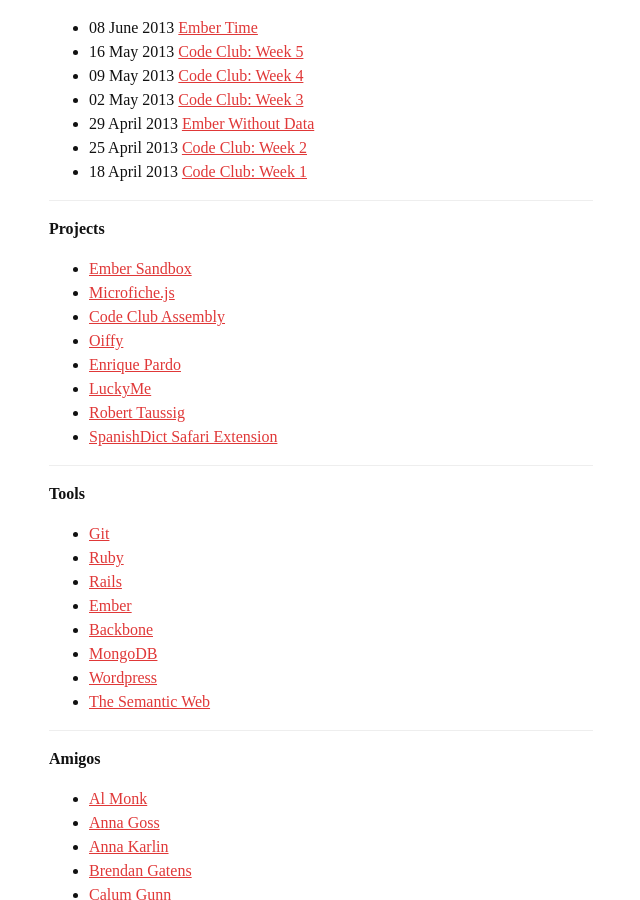
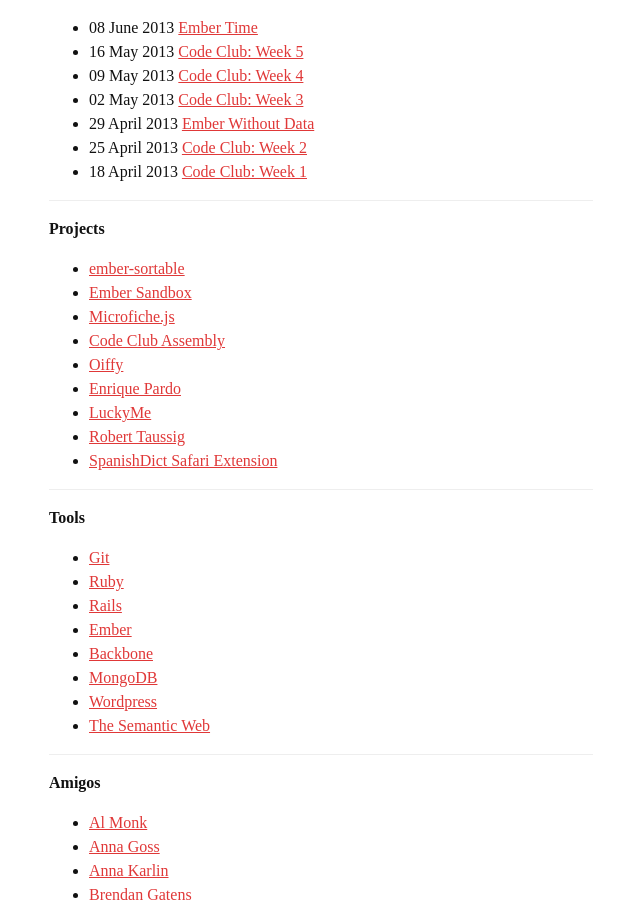
Before and after one commit to jgwhite/jgwhite.github.io, a Jekyll site: the page built from index.md, in a window 1280 px wide and 900 px high, scrolled down 571 px. Shown: the whole window, without its empty margins (319-959 px from the left). Built offline with Jekyll 4.4.1, drawn with Linux system fonts in a browser that asks for light colours; some web fonts are replaced.

Commit message:
Add ember-sortable

```diff
--- a/index.md
+++ b/index.md
@@ -32,6 +32,7 @@
 
 ## Projects
 
+* [ember-sortable](https://github.com/jgwhite/ember-sortable)
 * [Ember Sandbox](http://embersandbox.com/)
 * [Microfiche.js](http://withassociates.github.com/microfiche.js/)
 * [Code Club Assembly](https://github.com/jgwhite/codeclub-assembly)
```
